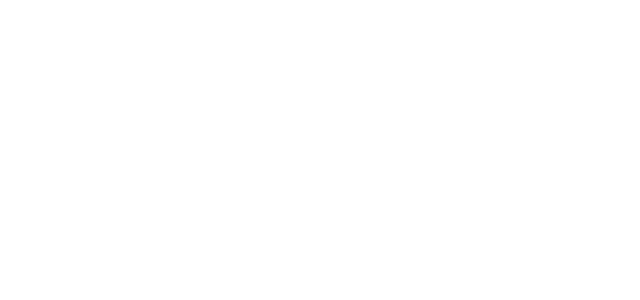
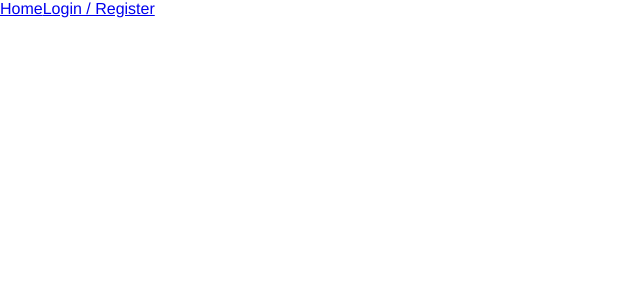
Before and after one commit to thealfredohenrique/dogs, a React (Create React App) app: page / in a window 1280 px wide. Shown: the top 300 px of the page, without its empty margins (0-640 px from the left). Built offline with nearby package versions, Linux system fonts and the light colour scheme.

Commit message:
Defines the initial structure

```diff
--- /dev/null
+++ b/src/App.css
@@ -0,0 +1,38 @@
+* {
+  box-sizing: border-box;
+  margin: 0;
+  padding: 0;
+}
+
+:root {
+  --primary-font: Helvetica, Arial, sans-serif;
+  --secondary-font: "Spectral", Georgia;
+}
+
+body {
+  color: #333333;
+  font-family: var(--primary-font);
+}
+
+ul {
+  list-style: none;
+}
+
+img {
+  display: block;
+  max-width: 100%;
+}
+
+button,
+input {
+  display: block;
+  color: #333333;
+  font-family: var(--primary-font);
+  font-size: 1rem;
+}
+
+.container {
+  max-width: 50rem;
+  margin: 0 auto;
+  padding: 0 1rem;
+}
--- a/src/App.tsx
+++ b/src/App.tsx
@@ -1,5 +1,21 @@
+import { BrowserRouter, Route, Routes } from "react-router-dom";
+import "./App.css";
+import Footer from "./components/Footer";
+import Header from "./components/Header";
+import Home from "./pages/Home";
+import Login from "./pages/Login";
+
 const App = () => {
-  return <></>;
+  return (
+    <BrowserRouter>
+      <Header />
+      <Routes>
+        <Route path="/" element={<Home />} />
+        <Route path="/login" element={<Login />} />
+      </Routes>
+      <Footer />
+    </BrowserRouter>
+  );
 };
 
 export default App;
--- /dev/null
+++ b/src/components/Footer/index.tsx
@@ -0,0 +1,7 @@
+import styles from "./styles.module.css";
+
+const Footer = () => {
+  return <></>;
+};
+
+export default Footer;
--- /dev/null
+++ b/src/components/Header/index.tsx
@@ -0,0 +1,15 @@
+import { Link } from "react-router-dom";
+import styles from "./styles.module.css";
+
+const Header = () => {
+  return (
+    <header>
+      <nav>
+        <Link to="/">Home</Link>
+        <Link to="/login">Login / Register</Link>
+      </nav>
+    </header>
+  );
+};
+
+export default Header;
--- /dev/null
+++ b/src/pages/Home/index.tsx
@@ -0,0 +1,7 @@
+import styles from "./styles.module.css";
+
+const Home = () => {
+  return <></>;
+};
+
+export default Home;
--- /dev/null
+++ b/src/pages/Login/index.tsx
@@ -0,0 +1,7 @@
+import styles from "./styles.module.css";
+
+const Login = () => {
+  return <></>;
+};
+
+export default Login;
```
Also changed, not shown: src/components/Footer/styles.module.css (added), src/components/Header/styles.module.css (added), src/pages/Home/styles.module.css (added), src/pages/Login/styles.module.css (added).
